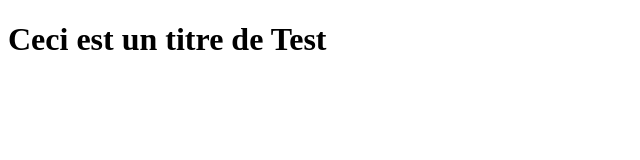
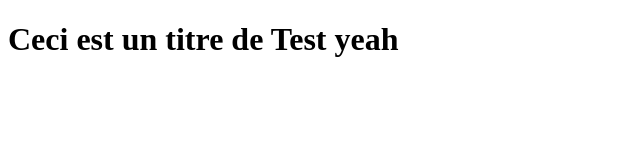
Before and after one commit to Snuffy237/TestColor, a plain HTML site: page index.html in a window 1280 px wide. Shown: the whole page, without its empty margins (0-640 px from the left). Drawn offline with Linux system fonts and the light colour scheme.

Commit message:
Modification de la phrase

```diff
--- a/index.html
+++ b/index.html
@@ -5,6 +5,6 @@
     <title></title>
   </head>
   <body>
-    <h1> Ceci est un titre de Test</h1>
+    <h1> Ceci est un titre de Test yeah</h1>
   </body>
 </html>
```
